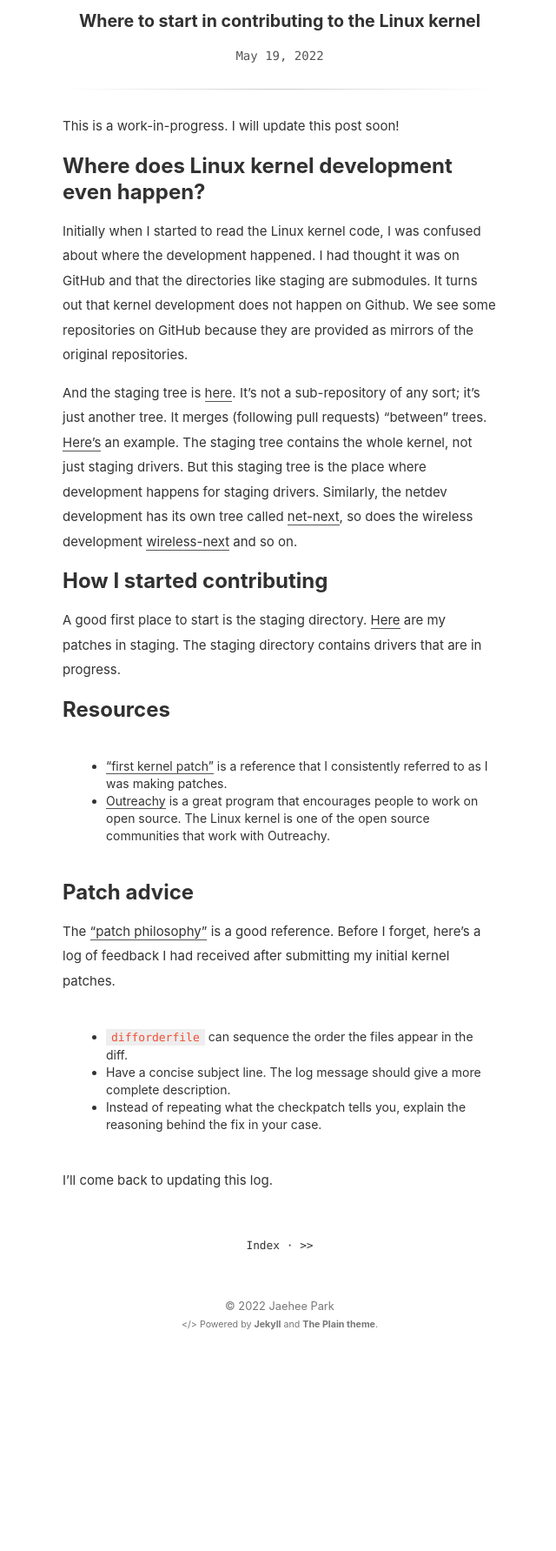
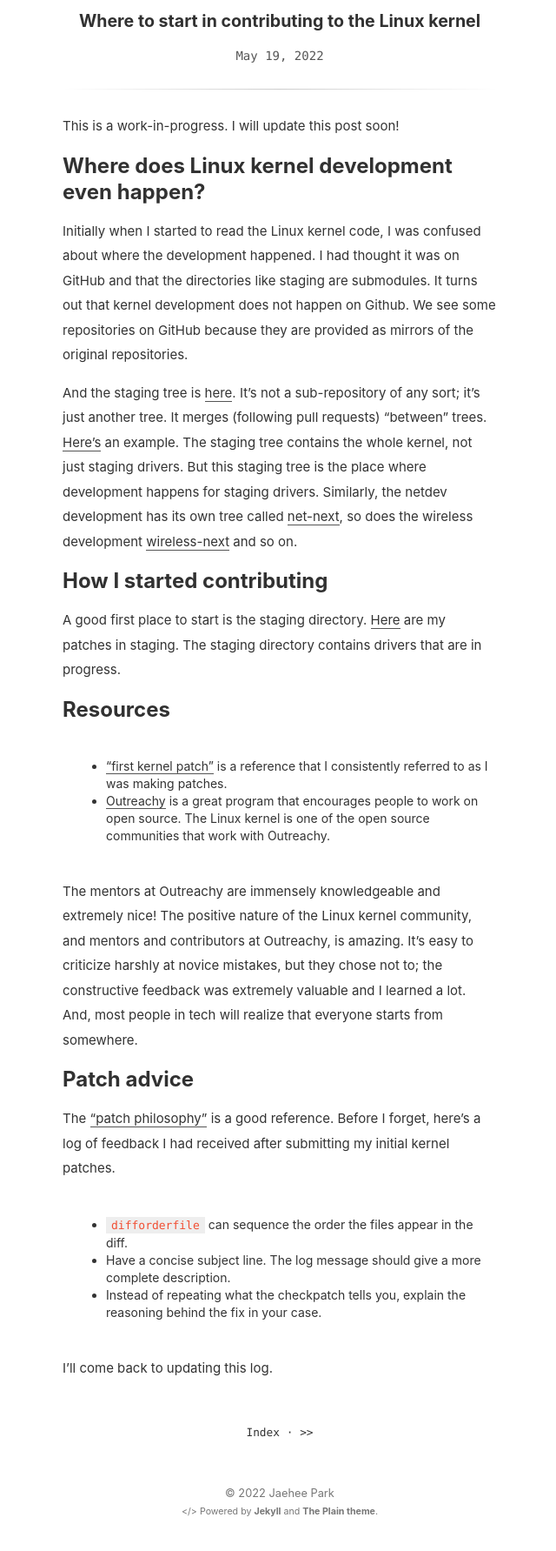
Before and after one commit to jhpark1013/blog, a Jekyll site: the page built from _posts/2022-05-19-where-to-start-in-contributing-to-the-linux-kernel.markdown, in a window 1280 px wide, cut to the strip 159-1942 px from the top of the page. Shown: the whole strip at 87% size, without its empty margins (318-958 px from the left). Built offline with Jekyll 4.4.1, drawn with Linux system fonts in a browser that asks for light colours; before the commit the page ends 1727 px from its top, so only the background shows below that.

Commit message:
add note about outreachy

```diff
--- a/_posts/2022-05-19-where-to-start-in-contributing-to-the-linux-kernel.markdown
+++ b/_posts/2022-05-19-where-to-start-in-contributing-to-the-linux-kernel.markdown
@@ -22,6 +22,8 @@ The staging directory contains drivers that are in progress.
 - ["first kernel patch"](https://kernelnewbies.org/FirstKernelPatch) is a reference that I consistently referred to as I was making patches.
 - [Outreachy](https://www.outreachy.org/) is a great program that encourages people to work on open source. The Linux kernel is one of the open source communities that work with Outreachy.
 
+The mentors at Outreachy are immensely knowledgeable and extremely nice! The positive nature of the Linux kernel community, and mentors and contributors at Outreachy, is amazing. It's easy to criticize harshly at novice mistakes, but they chose not to; the constructive feedback was extremely valuable and I learned a lot. And, most people in tech will realize that everyone starts from somewhere.
+
 ## Patch advice
 The ["patch philosophy"](https://kernelnewbies.org/PatchPhilosophy) is a good reference.
 Before I forget, here's a log of feedback I had received after submitting my initial kernel patches.
```
